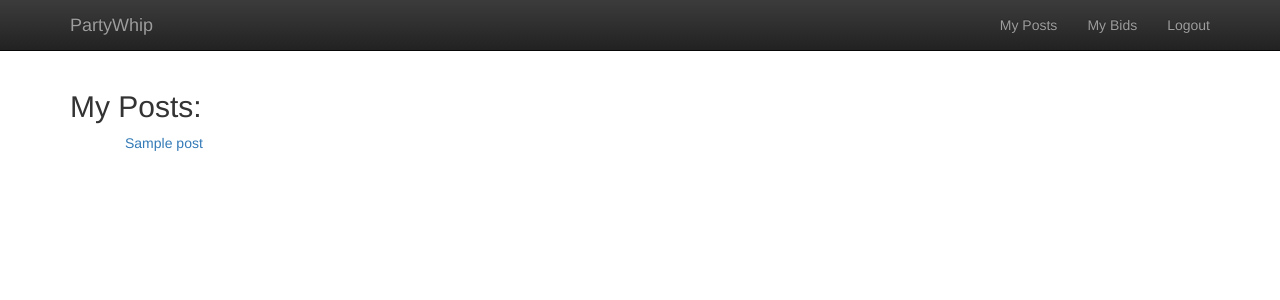
After one commit to RemyBordignon/PartyWhip, a Django app: page /boards/my_posts/ in a window 1280 px wide. The commit adds this page. Shown: the top 300 px of the page. Run offline with Django 3.2, Linux system fonts and the light colour scheme; a user stored in the database is signed in; tables that the repository leaves empty hold one stand-in row (values such as "Sample post"); some libraries are stand-ins or nearby versions.

Commit message:
add my posts and my bids

```diff
--- a/boards/urls.py
+++ b/boards/urls.py
@@ -8,4 +8,7 @@ urlpatterns = [
     path('<int:post_id>/', views.detail, name='detail'),
     path('new_bid/', views.create_bid, name='create_bid'),
     path('new_post/', views.create_post, name='create_post'),
+    path('my_posts/', views.my_posts, name='my_posts'),
+    path('my_bids/', views.my_bids, name='my_bids'),
+
 ]
--- a/boards/views.py
+++ b/boards/views.py
@@ -5,7 +5,7 @@ from django.shortcuts import render, get_object_or_404, redirect
 
 # Create your views here.
 from boards.forms import PostForm, BidForm
-from boards.models import Post
+from boards.models import Post, Bid
 
 
 @login_required
@@ -40,7 +40,7 @@ def detail(request, post_id):
 def create_post(request):
     if request.method == "POST":
         # use this to add users to DB TABLE TODO
-        post = Post(pub_date=timezone.localtime(), winnerSelected=False)
+        post = Post(pub_date=timezone.localtime(), winner_selected=False)
         form = PostForm(instance=post, data=request.POST)
         if form.is_valid():
             form.save()
@@ -60,3 +60,13 @@ def create_bid(request):
     else:
         form = BidForm()
     return render(request, "boards/new_bid_form.html", {'form': form})
+
+@login_required
+def my_posts(request):
+    post_list = Post.objects.filter(user=request.user)
+    return render(request, 'boards/my_posts.html', {'post_list': post_list})
+
+@login_required
+def my_bids(request):
+    post_list = Bid.objects.filter(user=request.user)
+    return render(request, 'boards/my_bids.html', {'post_list': post_list})
--- a/templates/base.html
+++ b/templates/base.html
@@ -31,6 +31,8 @@
         </div>
         <ul class="nav navbar-nav navbar-right">
             {% if user.is_authenticated %}
+                <li><a href="{% url 'boards:my_posts' %}">My Posts</a></li>
+                <li><a href="{% url 'boards:my_bids' %}">My Bids</a></li>
                 <li><a href="{% url 'logout' %}">Logout</a></li>
             {% else %}
                 <li><a href="{% url 'login' %}">Login</a> </li>
--- /dev/null
+++ b/templates/boards/my_posts.html
@@ -0,0 +1,23 @@
+{% extends "../base.html" %}
+
+{% block title %}
+My Posts
+{% endblock %}
+
+{% block content %}
+
+{% if post_list  %}
+    <h2>My Posts:</h2>
+    <ul>
+        {% for post in post_list %}
+             <div class="container">
+                  <div class="row">
+                    <div class="col-md-3"><a href="{% url 'boards:detail' post.id %}">{{ post.title }}</a></div>
+                  </div>
+            </div>
+        {% endfor %}
+    </ul>
+{% else %}
+    <p>No posts available</p>
+{% endif %}
+{% endblock %}
```
Also changed, not shown: templates/boards/index.html (+1 -8 lines), templates/boards/my_bids.html (added, +23 -0 lines), boards/migrations/0004_auto_20181010_0435.py (added).
